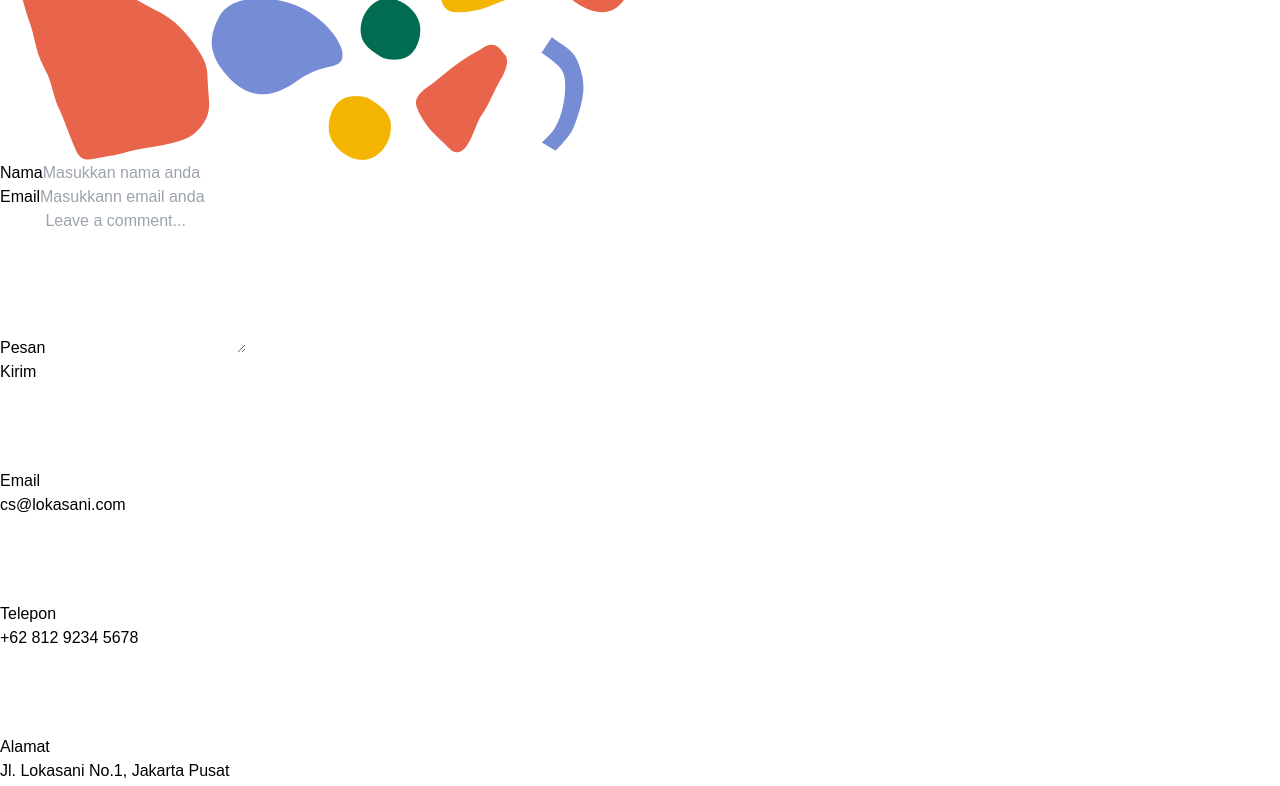
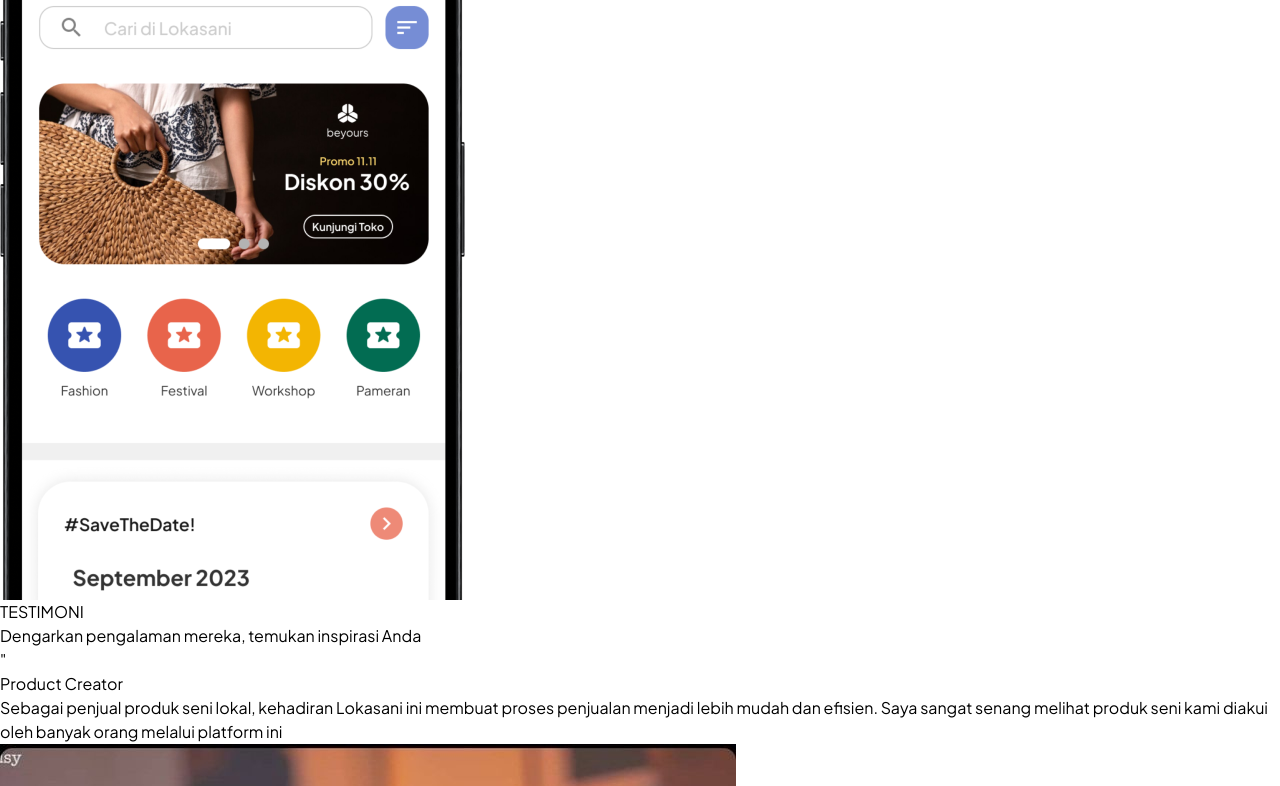
Before and after one commit to Capstone-Kelompok-11/local-art-and-culture-fe, a React (Vite) app in the folder lokasani/: page / in a window 1280 px wide. Shown: the part 6972-7758 px from the top of the page. Built offline with nearby package versions, Linux system fonts and the light colour scheme.

Commit message:
Fix : Font in CSS

```diff
--- a/lokasani/src/component/landingpage/DownloadApp.jsx
+++ b/lokasani/src/component/landingpage/DownloadApp.jsx
@@ -1,9 +1,7 @@
 import React from "react";
+import Img1 from "../../assets/img/dlapp2.png";
 import Img2 from "../../assets/img/dlapp2.png";
 import Img3 from "../../assets/img/button-dl.png";
-import Testimoni from "./Testimoni";
-import AboutUs from "./AboutUs";
-import Perjalanan from "./Perjalanan";
 
 function DownloadApp() {
   return (
@@ -11,6 +9,11 @@ function DownloadApp() {
       <div className=" h-[900px] mx-auto p-20 relative ">
         <div className="h-4/6 mx-12 mt-36 bg-blue-800 rounded-3xl relative">
           <div className="self-stretch h-[584px] w-auto flex-row justify-start items-start inline-flex ">
+            {/* <img
+              className=" w-[1400px] h-[384px] object-cover  "
+              src={Img1}
+              alt="bg-dlapp"
+            /> */}
             <div className="w-[600px] mx-16 pt-12 ">
               <h3 className="text-5xl font-bold text-white leading-normal">
                 Mulai jelajahi <span className="text-yellow-500">produk</span> &
@@ -31,19 +34,8 @@ function DownloadApp() {
           </div>
         </div>
       </div>
-      <Testimoni />
-      <AboutUs />
-      <Perjalanan />
     </>
   );
 }
 
 export default DownloadApp;
-
-{
-  /* <img
-            className=" w-[1400px] h-[384px] flex justify-end  "
-            src={Img1}
-            alt="bg-dlapp"
-          /> */
-}
--- a/lokasani/src/css/index.css
+++ b/lokasani/src/css/index.css
@@ -1,18 +1,22 @@
+@import url('https://fonts.googleapis.com/css2?family=Plus+Jakarta+Sans:wght@300;400;500;600;700&display=swap');
 @tailwind base;
 @tailwind components;
 @tailwind utilities;
 
-@import url('https://fonts.googleapis.com/css2?family=Plus+Jakarta+Sans:wght@300;400;500;600;700&display=swap');
-
 /* Webfont: MangoGrotesque-Regular */
 @font-face {
   font-family: 'MangoGrotesque';
-  src: url('MangoGrotesque-Regular.eot'); /* IE9 Compat Modes */
-  src: url('MangoGrotesque-Regular.eot?#iefix') format('embedded-opentype'), /* IE6-IE8 */
-       url('MangoGrotesque-Regular.woff') format('woff'), /* Modern Browsers */
-       url('MangoGrotesque-Regular.woff2') format('woff2'), /* Modern Browsers */
-       url('MangoGrotesque-Regular.ttf') format('truetype'); /* Safari, Android, iOS */
-           font-style: normal;
+  src: url('MangoGrotesque-Regular.eot');
+  /* IE9 Compat Modes */
+  src: url('MangoGrotesque-Regular.eot?#iefix') format('embedded-opentype'),
+    /* IE6-IE8 */
+    url('MangoGrotesque-Regular.woff') format('woff'),
+    /* Modern Browsers */
+    url('MangoGrotesque-Regular.woff2') format('woff2'),
+    /* Modern Browsers */
+    url('MangoGrotesque-Regular.ttf') format('truetype');
+  /* Safari, Android, iOS */
+  font-style: normal;
   font-weight: normal;
   text-rendering: optimizeLegibility;
 }
@@ -25,6 +29,7 @@
   border: none;
   text-decoration: none;
 }
+
 
 body {
   font-family: 'Plus Jakarta Sans', sans-serif;
--- a/lokasani/src/pages/landingpage/index.jsx
+++ b/lokasani/src/pages/landingpage/index.jsx
@@ -1,11 +1,15 @@
-import React from 'react';
-import Navbar from "../../component/landingpage/Navbar"
-import Hero from "../../component/landingpage/Hero"
-import WhyUs from "../../component/landingpage/Whyus"
-import ProductFeature from '../../component/landingpage/Productfeature';
-import EventFeature from '../../component/landingpage/Eventfeature';
-import ContactUs from '../../component/landingpage/Contactus'
-import Footer from '../../component/landingpage/Footer'
+import React from "react";
+import Navbar from "../../component/landingpage/Navbar";
+import Hero from "../../component/landingpage/Hero";
+import WhyUs from "../../component/landingpage/Whyus";
+import ProductFeature from "../../component/landingpage/Productfeature";
+import EventFeature from "../../component/landingpage/Eventfeature";
+import ContactUs from "../../component/landingpage/Contactus";
+import Footer from "../../component/landingpage/Footer";
+import DownloadApp from "../../component/landingpage/DownloadApp";
+import Testimoni from "../../component/landingpage/Testimoni";
+import AboutUs from "../../component/landingpage/AboutUs";
+import Perjalanan from "../../component/landingpage/Perjalanan";
 
 const landing = () => {
   return (
@@ -13,13 +17,16 @@ const landing = () => {
       <Navbar />
       <Hero />
       <WhyUs />
-      <ProductFeature/>
-      <EventFeature/>
+      <ProductFeature />
+      <EventFeature />
+      <DownloadApp />
+      <Testimoni />
+      <AboutUs />
+      <Perjalanan />
       <ContactUs />
       <Footer />
     </div>
+  );
+};
 
-  )
-}
-
-export default landing
+export default landing;
```
Also changed, not shown: lokasani/src/index.css (+13 -6 lines).
